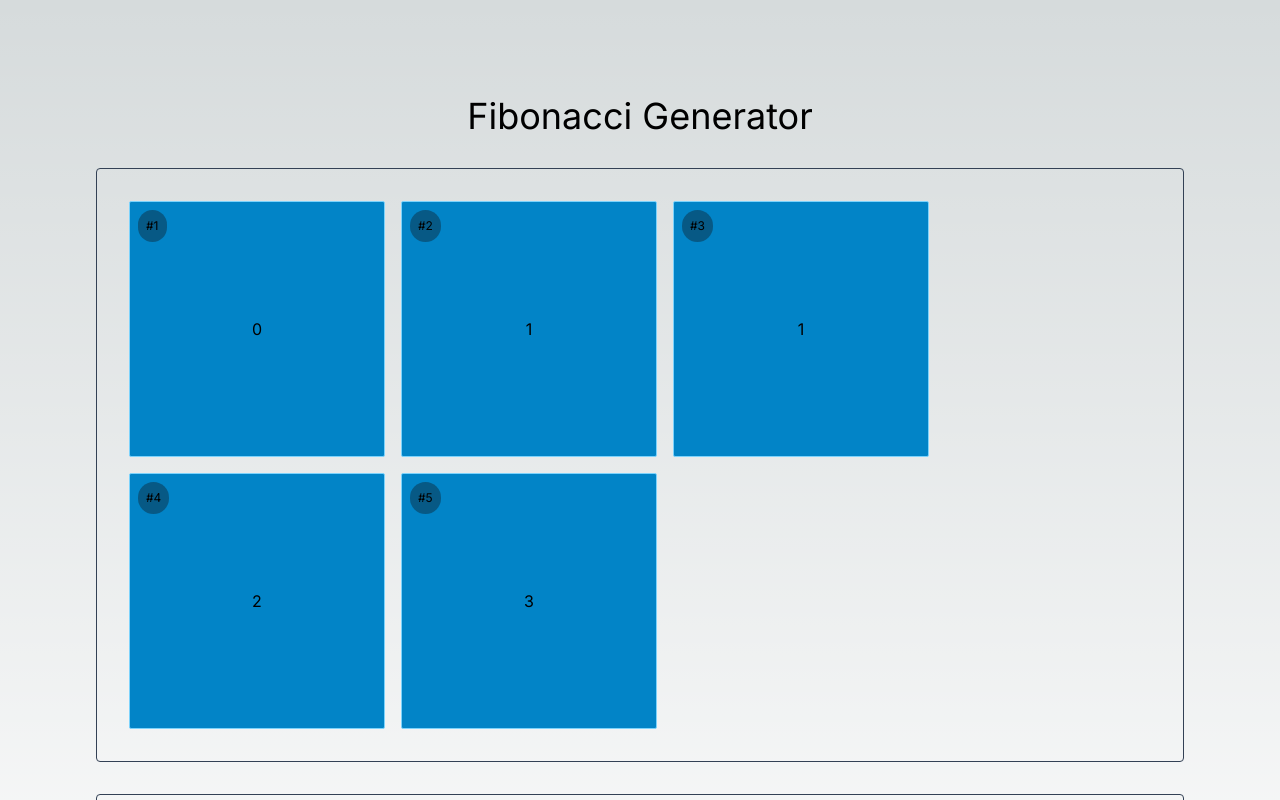
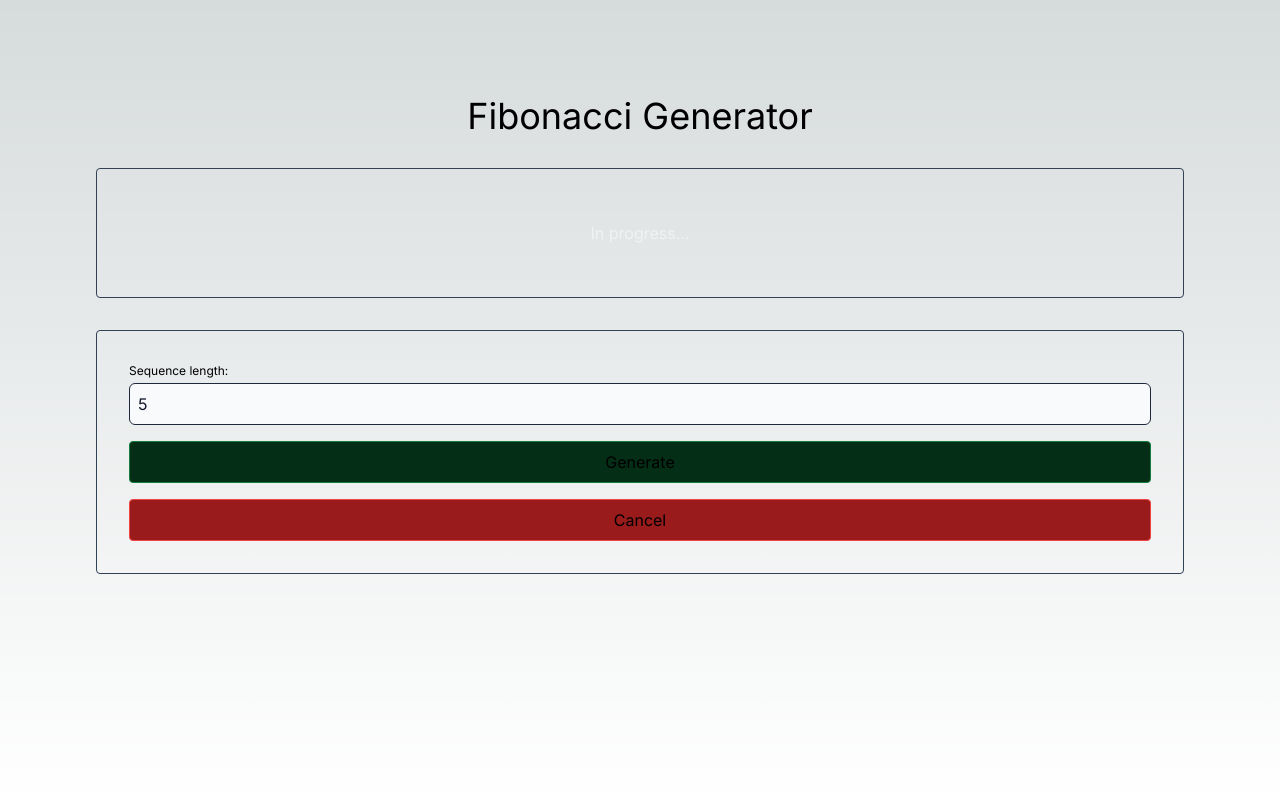
Before and after one commit to bruno-glowaski/wasm-rust-fibonacci, a Next.js app in the folder frontend/: page / in a window 1280 px wide. Both pictures are taken after typing "5" into the empty fields and a click on the button "Generate". Shown: the top 800 px of the page. Built offline with nearby package versions, Linux system fonts and the light colour scheme.

Commit message:
feat: interruptable generation

```diff
--- a/frontend/app/SequenceItem.tsx
+++ b/frontend/app/SequenceItem.tsx
@@ -7,24 +7,12 @@ export type Props = {
 };
 
 export default function SequenceItem({ index, value }: Props) {
-  const [show, setShow] = useState(false);
-  useEffect(() => setShow(true), []);
-
   return (
-    <Transition
-      show={show}
-      enter="transition-opacity duration-300"
-      enterFrom="opacity-0"
-      enterTo="opacity-100"
-      leave="transition-opacity duration-300"
-      leaveFrom="opacity-100"
-      leaveTo="opacity-0"
-      className="relative flex-none border border-sky-300 rounded-sm w-64 h-64 bg-sky-600 flex justify-center items-center"
-    >
+    <div className="relative flex-none border border-sky-300 rounded-sm w-64 h-64 bg-sky-600 flex justify-center items-center">
       <span className="absolute left-2 top-2 rounded-full p-2 bg-sky-800 text-xs">
         #{index + 1}
       </span>
       <span>{value}</span>
-    </Transition>
+    </div>
   );
 }
--- a/frontend/app/page.tsx
+++ b/frontend/app/page.tsx
@@ -1,28 +1,37 @@
 "use client";
 
-import { fibonacci } from "@/lib/fibonacci";
 import { clamp } from "@/lib/utils/math";
-import { Transition } from "@headlessui/react";
-import Image from "next/image";
-import { FormEvent, useEffect, useState } from "react";
+import { FormEvent, useState } from "react";
 import SequenceItem from "./SequenceItem";
+import { useWorker } from "@/lib/hooks/useWorker";
+import { WorkerConfig } from "@/types/workers";
 
 const MIN_LENGTH = 0;
-const MAX_LENGTH = 1300;
 
 export default function Home() {
-  const [items, setItems] = useState<number[]>([]);
+  const { status, data, error, start, cancel } = useWorker<
+    { length: number },
+    number[]
+  >(
+    new WorkerConfig(
+      new URL("../workers/fibonacci.worker.ts", import.meta.url),
+      { name: "fibonacci" },
+    ),
+  );
 
   const generate = (e: FormEvent<HTMLFormElement>) => {
     e.preventDefault();
-    setItems([]);
+    if (status === "working") return;
     const formData = new FormData(e.currentTarget);
-    const length = clamp(
+    const length = Math.max(
       MIN_LENGTH,
       parseInt(formData.get("length") as string ?? "0"),
-      MAX_LENGTH,
     );
-    setItems(fibonacci(length));
+    start({ length });
+  };
+
+  const cancelTask = () => {
+    (cancel!)();
   };
 
   return (
@@ -30,15 +39,29 @@ export default function Home() {
       <h1 className="text-4xl text-center">Fibonacci Generator</h1>
       <main className="flex flex-col items-stretch gap-8">
         <figure className="border border-slate-700 rounded p-8 flex flex-row flex-wrap gap-4">
-          {items.length > 0
-            ? items.map(
-              (value, i) => <SequenceItem key={i} index={i} value={value} />,
-            )
-            : (
-              <figcaption className="flex-1 text-white text-opacity-50 h-16 flex justify-center items-center">
-                Generate a sequence first...
-              </figcaption>
-            )}
+          {status === "idle" && (
+            <figcaption className="flex-1 text-white text-opacity-50 h-16 flex justify-center items-center">
+              Generate a sequence first...
+            </figcaption>
+          )}
+          {status === "working" && (
+            <figcaption className="flex-1 text-white text-opacity-50 h-16 flex justify-center items-center">
+              In progress...
+            </figcaption>
+          )}
+          {status === "success" && data.map(
+            (value, i) => <SequenceItem key={i} index={i} value={value} />,
+          )}
+          {status === "error" && (
+            <figcaption className="flex-1 text-white text-opacity-50 h-16 flex justify-center items-center">
+              An error has occurred: {`${error}`}
+            </figcaption>
+          )}
+          {status === "cancelled" && (
+            <figcaption className="flex-1 text-white text-opacity-50 h-16 flex justify-center items-center">
+              Task cancelled...
+            </figcaption>
+          )}
         </figure>
         <form
           className="border border-slate-700 rounded p-8 flex flex-col gap-4"
@@ -52,8 +75,19 @@ export default function Home() {
               type="number"
             />
           </label>
-          <button className="border border-green-500 rounded p-2 bg-green-800 hover:bg-green-700 active:bg-green-600">
+          <button
+            disabled={status === "working"}
+            className="border border-green-500 rounded p-2 bg-green-800 hover:bg-green-700 active:bg-green-600 disabled:bg-green-950 disabled:border-green-700"
+          >
             Generate
+          </button>
+          <button
+            disabled={status !== "working"}
+            type="button"
+            className="border border-red-500 rounded p-2 bg-red-800 hover:bg-red-700 active:bg-red-600 disabled:bg-red-950 disabled:border-red-700"
+            onClick={cancelTask}
+          >
+            Cancel
           </button>
         </form>
       </main>
--- /dev/null
+++ b/frontend/lib/hooks/useWorker.ts
@@ -0,0 +1,105 @@
+import { WorkerConfig, WorkerResult } from "@/types/workers";
+import { useState } from "react";
+
+export type UseWorkerIdle<TMessage> = {
+  status: "idle";
+  data: undefined;
+  error: undefined;
+  cancel: undefined;
+  start(message: TMessage): void;
+};
+
+export type UseWorkerWorking = {
+  status: "working";
+  data: undefined;
+  error: undefined;
+  cancel: () => void;
+  start: undefined;
+};
+
+export type UseWorkerSuccess<TMessage, TData> = {
+  status: "success";
+  data: TData;
+  error: undefined;
+  cancel: () => void;
+  start(message: TMessage): void;
+};
+
+export type UseWorkerError<TMessage, TError> = {
+  status: "error";
+  data: undefined;
+  error: TError;
+  cancel: () => void;
+  start(message: TMessage): void;
+};
+
+export type UseWorkerCancelled<TMessage> = {
+  status: "cancelled";
+  data: undefined;
+  error: undefined;
+  cancel: undefined;
+  start(message: TMessage): void;
+};
+
+export type UseWorker<TMessage, TData, TError = unknown> =
+  | UseWorkerIdle<TMessage>
+  | UseWorkerWorking
+  | UseWorkerSuccess<TMessage, TData>
+  | UseWorkerError<TMessage, TError>
+  | UseWorkerCancelled<TMessage>;
+
+export function useWorker<TMessage, TData, TError = unknown>(
+  config: WorkerConfig,
+) {
+  const [currentWorker, setCurrentWorker] = useState<Worker | null>(null);
+  const [status, setStatus] = useState<
+    UseWorker<TMessage, TData, TData>["status"]
+  >("idle");
+  const [data, setData] = useState<TData | undefined>();
+  const [error, setError] = useState<TError | undefined>();
+
+  const onMessage = (e: MessageEvent<WorkerResult<TData, TError>>) => {
+    switch (e.data.success) {
+      case true:
+        setData(e.data.data);
+        setStatus("success");
+        break;
+      case false:
+        setError(e.data.error);
+        setStatus("error");
+        break;
+    }
+  };
+
+  const createWorker = () => {
+    const worker = new Worker(
+      config.url,
+      config.options,
+    );
+    worker.addEventListener("message", onMessage);
+    return worker;
+  };
+
+  const start = (message: TMessage) => {
+    const worker = currentWorker ?? createWorker();
+    setCurrentWorker(worker);
+    worker.postMessage(message);
+    setStatus("working");
+  };
+
+  const cancel = () => {
+    setStatus("cancelled");
+    setCurrentWorker((worker) => {
+      worker?.terminate();
+      return null;
+    });
+  };
+
+  return {
+    status,
+    data,
+    error,
+    start,
+    cancel,
+  } as UseWorker<TMessage, TData, TError>;
+}
--- /dev/null
+++ b/frontend/lib/worker-task.ts
@@ -0,0 +1,23 @@
+import { WorkerResultError, WorkerResultSuccess } from "@/types/workers";
+
+export type WorkerTask<TMessage, TResult> = (
+  message: TMessage,
+) => TResult | PromiseLike<TResult>;
+
+export function useWorkerRuntime<TMessage, TResult>(
+  task: WorkerTask<TMessage, TResult>,
+) {
+  addEventListener("message", async (e: MessageEvent) => {
+    try {
+      postMessage(
+        { success: true, data: await task(e.data) } as WorkerResultSuccess<
+          TResult
+        >,
+      );
+    } catch (err) {
+      postMessage(
+        { success: false, error: err } as WorkerResultError<typeof err>,
+      );
+    }
+  });
+}
--- a/frontend/next.config.js
+++ b/frontend/next.config.js
@@ -1,4 +1,13 @@
 /** @type {import('next').NextConfig} */
-const nextConfig = {}
+const nextConfig = {
+  webpack(config) {
+    config.module.rules.push({
+      parser: {
+        worker: ["WorkerConfig", "..."],
+      },
+    });
+    return config;
+  },
+};
 
-module.exports = nextConfig
+module.exports = nextConfig;
--- a/frontend/package.json
+++ b/frontend/package.json
@@ -7,7 +7,8 @@
     "build": "next build",
     "start": "next start",
     "lint": "next lint",
-    "test": "jest --watch"
+    "test": "jest --watch",
+    "benchmark": "jest --projects jest-bench.config.mjs --watch"
   },
   "dependencies": {
     "@headlessui/react": "^1.7.17",
--- /dev/null
+++ b/frontend/types/workers.ts
@@ -0,0 +1,13 @@
+export type WorkerResultSuccess<TResult> = { success: true; data: TResult };
+export type WorkerResultError<TError> = { success: false; error: TError };
+
+export type WorkerResult<TResult, TError = unknown> =
+  | WorkerResultSuccess<TResult>
+  | WorkerResultError<TError>;
+
+export class WorkerConfig {
+  constructor(
+    public readonly url: URL,
+    public readonly options?: WorkerOptions,
+  ) {}
+}
--- /dev/null
+++ b/frontend/workers/fibonacci.worker.ts
@@ -0,0 +1,16 @@
+import { fibonacci } from "@/lib/fibonacci";
+import { useWorkerRuntime } from "@/lib/worker-task";
+
+export type FibonacciWorkerMessage = { length: number };
+export type FibonacciWorkerResult = number[];
+
+useWorkerRuntime<FibonacciWorkerMessage, FibonacciWorkerResult>(
+  ({ length }) => {
+    if (isNaN(length) || length < 0) {
+      throw new RangeError("invalid length value");
+    }
+    return new Promise((res) =>
+      setTimeout(() => res(fibonacci(length)), 10000)
+    );
+  },
+);
```
